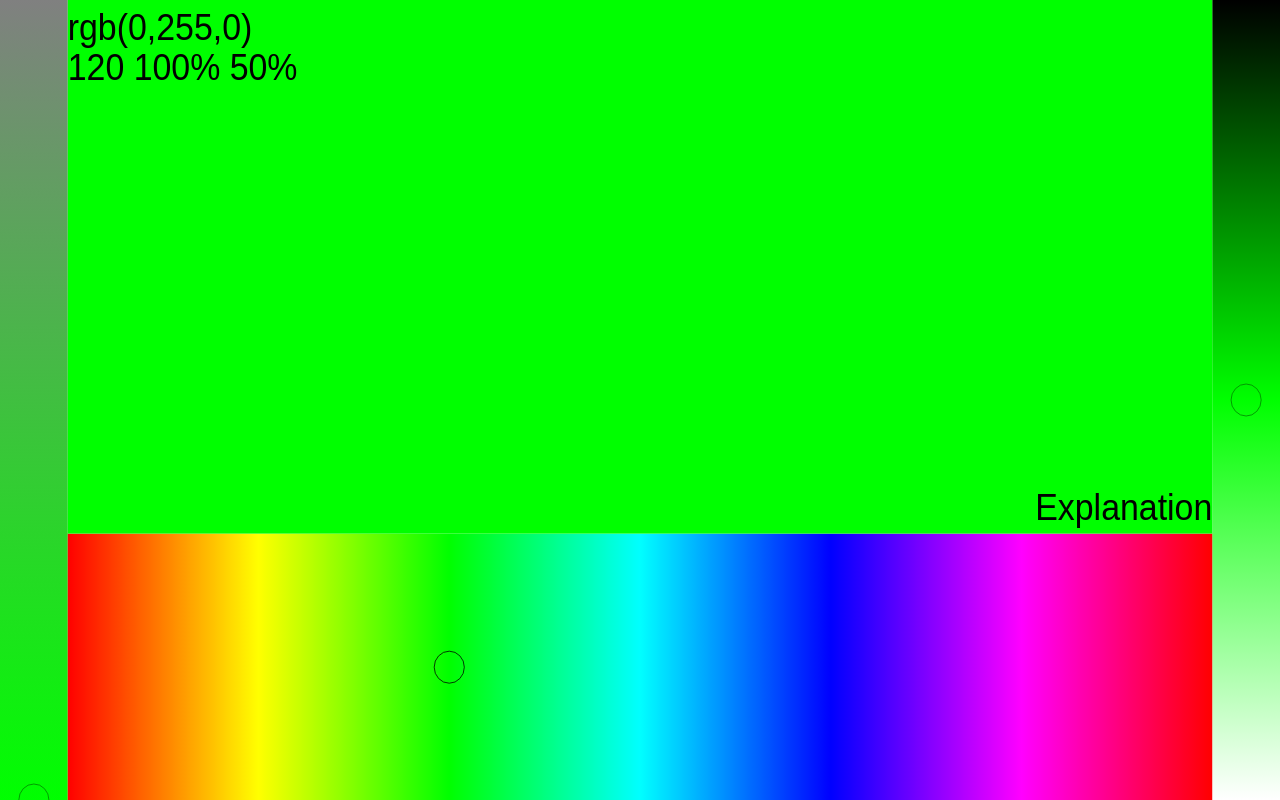
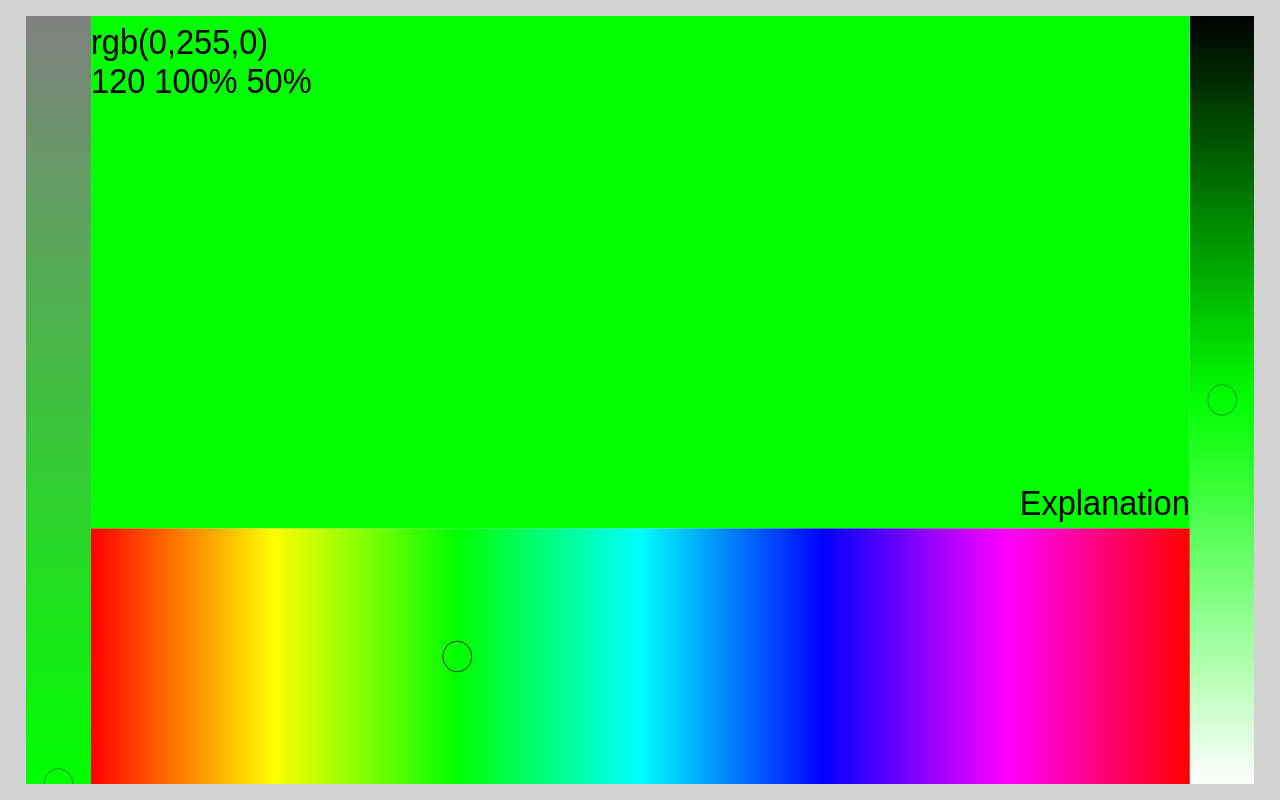
Before and after one commit to ndc/old-folks-hsl-color-picker, a plain HTML site: page index.html in a window 1280 px wide. Drawn offline with Linux system fonts and the light colour scheme.

Commit message:
Added a small gap on the sides of the SVG.

```diff
--- a/index.html
+++ b/index.html
@@ -412,9 +412,12 @@
         }
 
         #cp {
+            display: block;
             position: fixed;
-            width: 100%;
-            height: 100%;
+            top: 2%;
+            left: 2%;
+            width: 96%;
+            height: 96%;
             background: white;
         }
 
```
